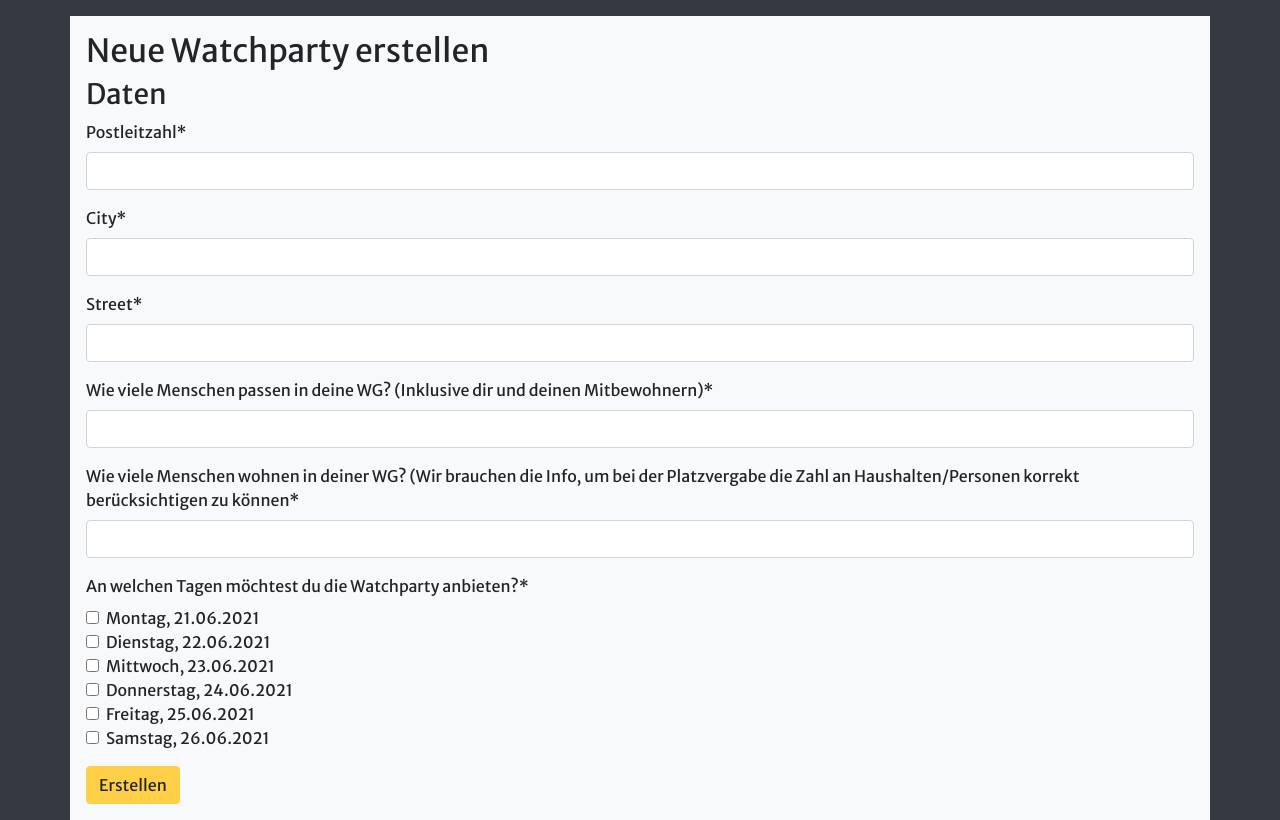
After one commit to JosuaKugler/hst-backend, a Django app: template registration/templates/registration/new_watchparty.html in a window 1280 px wide. The commit adds this page. Run offline with Django 3.2, Linux system fonts and the light colour scheme; the template is opened without the code that fills it: values that come from a table or form of the project are taken from there, others are empty; some libraries are stand-ins or nearby versions.

Commit message:
add Watchparty registration button & form

```diff
--- a/registration/forms.py
+++ b/registration/forms.py
@@ -1,12 +1,13 @@
 from django import forms
 
+
 class MainForm(forms.Form):
-    #pass attrs to add classes or styling to the fields
-    def __init__(self,*args,**kwargs):
-        #get watchparty_list in order to display selectable watchparty days
+    # pass attrs to add classes or styling to the fields
+    def __init__(self, *args, **kwargs):
+        # get watchparty_list in order to display selectable watchparty days
         self.watchparty_list = kwargs.pop('watchparty_list')
         newCHOICES = []
-        week   = [
+        week = [
             'Montag',
             'Dienstag',
             'Mittwoch',
@@ -17,7 +18,7 @@ class MainForm(forms.Form):
         for i, watchparty in enumerate(self.watchparty_list):
             weekday = week[watchparty.day.weekday()]
             newCHOICES.append((i, weekday))
-        super(MainForm,self).__init__(*args,**kwargs)
+        super(MainForm, self).__init__(*args, **kwargs)
         self.fields['days'].choices = newCHOICES
 
     CHOICES = [('1', 'Didnt work')]
@@ -25,6 +26,28 @@ class MainForm(forms.Form):
     last_name = forms.CharField(label="Nachname", max_length=200)
     email = forms.EmailField(label="E-Mail-Adresse")
     address = forms.CharField(label="Adresse", max_length=200)
-    is_vaccinated = forms.BooleanField(label="Geimpft oder Genesen?", required=False)
-    wants_rapid_test = forms.BooleanField(label="Ich möchte vorher einen Schnelltest machen:", required=False)
-    days = forms.MultipleChoiceField(widget=forms.CheckboxSelectMultiple, choices=CHOICES, label="An welchen Tagen möchtest du teilnehmen?")
+    is_vaccinated = forms.BooleanField(
+        label="Geimpft oder Genesen?", required=False)
+    wants_rapid_test = forms.BooleanField(
+        label="Ich möchte vorher einen Schnelltest machen:", required=False)
+    days = forms.MultipleChoiceField(widget=forms.CheckboxSelectMultiple,
+                                     choices=CHOICES, label="An welchen Tagen möchtest du teilnehmen?")
+
+
+class WatchpartyForm(forms.Form):
+    CHOICES = [
+        ('1', 'Montag, 21.06.2021'),
+        ('2', 'Dienstag, 22.06.2021'),
+        ('3', 'Mittwoch, 23.06.2021'),
+        ('4', 'Donnerstag, 24.06.2021'),
+        ('5', 'Freitag, 25.06.2021'),
+        ('6', 'Samstag, 26.06.2021'),
+    ]
+    plz = forms.CharField(max_length=5, label="Postleitzahl")
+    city = forms.CharField(max_length=200)
+    street = forms.CharField(max_length=200)
+    # maximale Anzahl an Personen, die in die WG passen (inklusive Veranstalter-WG)
+    max_place_num = forms.IntegerField(label="Wie viele Menschen passen in deine WG? (Inklusive dir und deinen Mitbewohnern)")
+    wg_people_num = forms.IntegerField(label="Wie viele Menschen wohnen in deiner WG? (Wir brauchen die Info, um bei der Platzvergabe die Zahl an Haushalten/Personen korrekt berücksichtigen zu können")
+    days = forms.MultipleChoiceField(widget=forms.CheckboxSelectMultiple,
+                                     choices=CHOICES, label="An welchen Tagen möchtest du die Watchparty anbieten?")
--- /dev/null
+++ b/registration/templates/registration/new_watchparty.html
@@ -0,0 +1,37 @@
+{% load static %}
+{% load crispy_forms_tags %}
+<!DOCTYPE html>
+<html>
+    <head>
+        <meta charset="utf8">
+        <title>Neue Watchparty erstellen</title>
+        <link href="https://fonts.googleapis.com/css?family=Merriweather+Sans:400,700" rel="stylesheet">
+        <link href="https://fonts.googleapis.com/css?family=Merriweather:400,300,300italic,400italic,700,700italic" rel="stylesheet" type="text/css">
+        <link href="https://fonts.googleapis.com/css2?family=Raleway:wght@700&amp;display=swap" rel="stylesheet">
+        <!-- Third party plugin CSS-->
+        <link href="https://cdnjs.cloudflare.com/ajax/libs/magnific-popup.js/1.1.0/magnific-popup.min.css" rel="stylesheet">
+        <!-- Core theme CSS (includes Bootstrap)-->
+        <link href="{% static 'css/styles.css' %}" rel="stylesheet">
+        <link href="{% static 'css/custom_styles.css' %}" rel="stylesheet">
+    </head>
+    <body class="bg-dark p-3">
+        <div class="container bg-light p-3">
+        <h2>Neue Watchparty erstellen</h2>
+        <h3>Daten</h3>
+        <form action="{% url 'new_watchparty' %}" method="post">
+            {% csrf_token %}
+            {{ form|crispy }}
+            <!--<button class="btn btn-primary">Weitere Person aus demselben Haushalt hinzufügen</button>-->
+            <button class="btn btn-primary" type="submit">Erstellen</button>
+            </form>
+        </div>
+        <script src="https://ajax.googleapis.com/ajax/libs/jquery/3.5.1/jquery.min.js"></script>
+        <script src='https://ajax.googleapis.com/ajax/libs/jqueryui/1.8.5/jquery-ui.min.js'></script>
+        <script src="https://cdn.jsdelivr.net/npm/bootstrap@4.5.3/dist/js/bootstrap.bundle.min.js"></script>
+        <!-- Third party plugin JS-->
+        <!--<script src="https://cdnjs.cloudflare.com/ajax/libs/jquery-easing/1.4.1/jquery.easing.min.js"></script>-->
+        <script src="https://cdnjs.cloudflare.com/ajax/libs/magnific-popup.js/1.1.0/jquery.magnific-popup.min.js"></script>
+        <!-- Core theme JS-->
+        <script src="{% static 'js/scripts.js' %}"></script>
+    </body>
+</html>
```
Also changed, not shown: registration/templates/registration/registration_index_map.html (+47 -18 lines), registration/views.py (+47 -3 lines).
